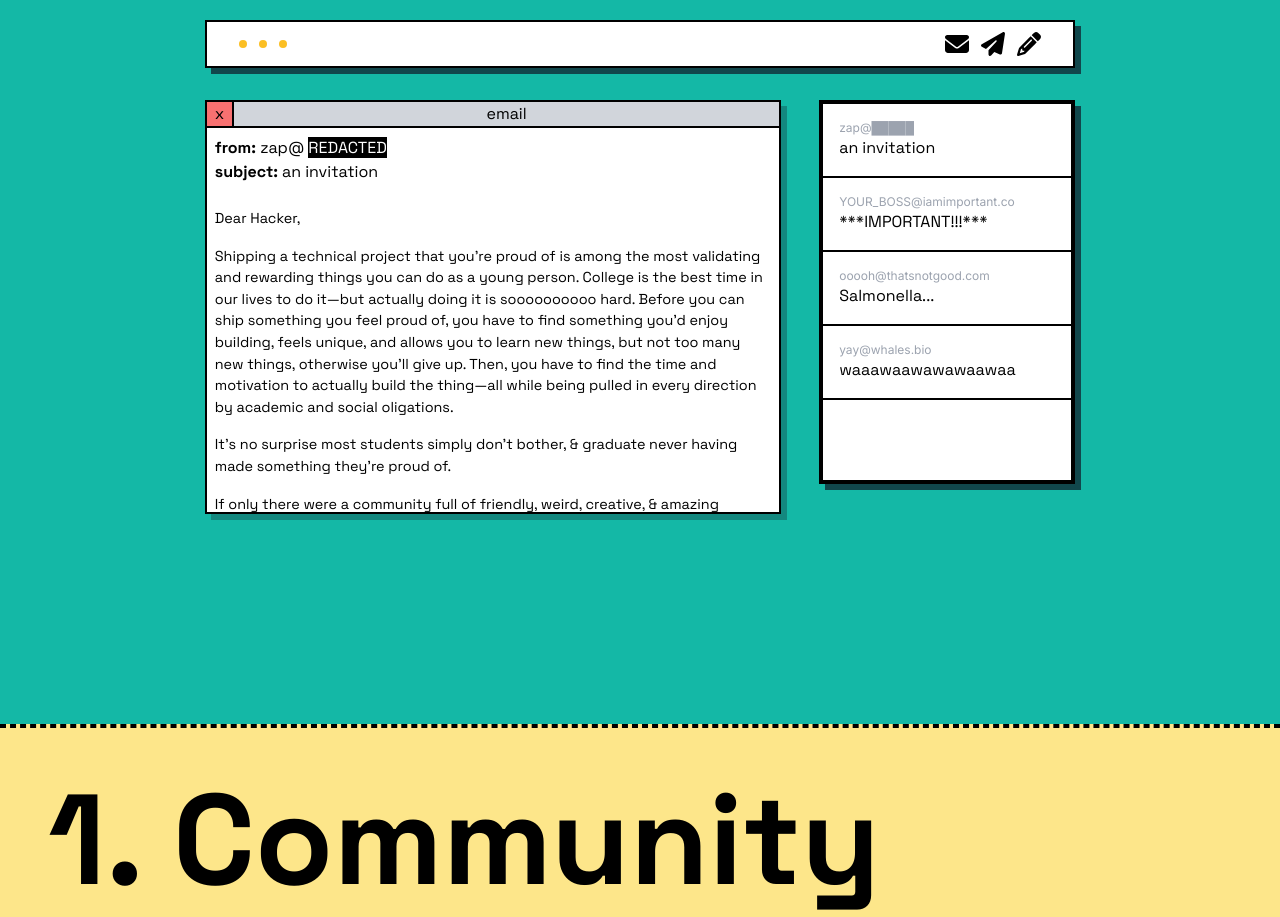
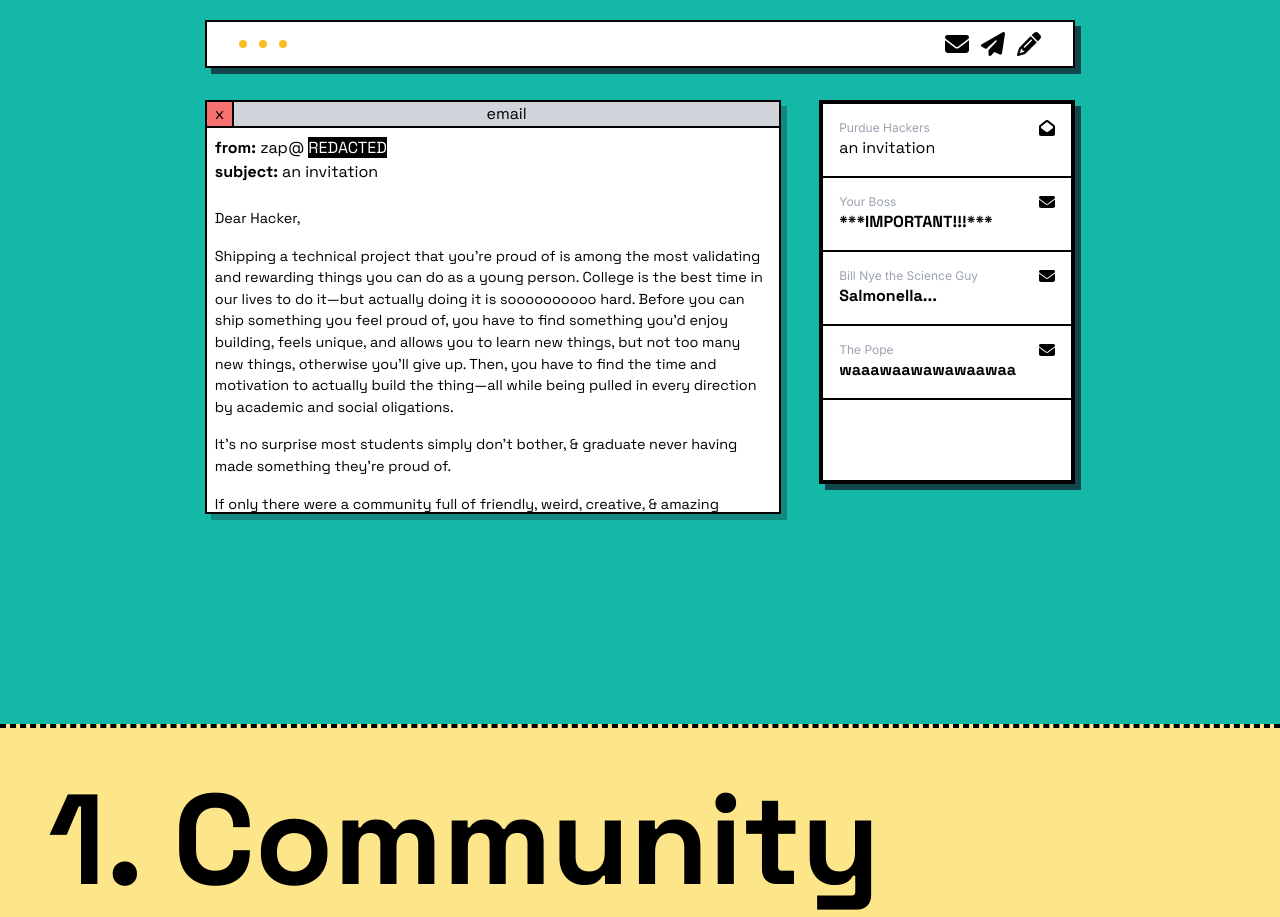
Before and after one commit to purduehackers/site, a Next.js app: page / in a window 1280 px wide. Shown: the part 880-1797 px from the top of the page. Built offline with nearby package versions, Linux system fonts and the light colour scheme.

Commit message:
added states to email listing

```diff
--- a/components/email.tsx
+++ b/components/email.tsx
@@ -4,12 +4,19 @@ import { useState, useEffect, useContext } from "react";
 import { DraggableContext, DraggableInterface } from "../context/DraggableContext";
 
 import { FontAwesomeIcon } from '@fortawesome/react-fontawesome'
-import { faEnvelope, faPaperPlane, faPencil, faCircle } from '@fortawesome/free-solid-svg-icons'
+import { faEnvelope, faPaperPlane, faPencil, faCircle, faEnvelopeOpen } from '@fortawesome/free-solid-svg-icons'
 
 import { emails } from '../utils/data';
 
 const Email = () => {
   const { draggable, setDraggable } = useContext(DraggableContext);
+
+  const [open, setOpen] = useState([true, false, false, false]);
+  const [read, setRead] = useState([true, false, false, false]);
+
+  useEffect(() => {
+    setOpen(open);
+  });
 
   return (
     <div className="bg-teal-500 min-h-screen p-24 pb-48">
@@ -34,9 +41,19 @@ const Email = () => {
               return (
                 <div
                     className="border-b-2 border-black flex flex-col bg-white w-full p-4 hover:bg-gray-100 cursor-pointer"
-                    onClick={() => i}>
-                  <p className="text-xs text-gray-400 font font-sans">{email.author}</p>
-                  <h4>{email.subject}</h4>
+                    onClick={() => {
+                      let newOpen = open;
+                      newOpen[i] = true;
+                      setOpen(newOpen => [...newOpen]);
+                    }}>
+                  <div className="flex justify-between">
+                    <div>
+                      <p className="text-xs text-gray-400 font font-sans">{email.author}</p>
+                      <h4 className={`${!open[i] && "font-bold"}`}>{email.subject}</h4>
+                    </div>
+                    {!open[i] && <FontAwesomeIcon icon={faEnvelope}/>}
+                    {open[i] && <FontAwesomeIcon icon={faEnvelopeOpen}/>}
+                  </div>
                 </div>
               );
             })}
--- a/utils/data.js
+++ b/utils/data.js
@@ -1,18 +1,22 @@
 export const emails = [
     {
         subject: 'an invitation',
-        author: 'zap@█████'
+        author: 'Purdue Hackers',
+        email: 'zap@█████',
     },
     {
         subject: '***IMPORTANT!!!***',
-        author: 'YOUR_BOSS@iamimportant.co'
+        author: 'Your Boss',
+        email: 'YOUR_BOSS@iamimportant.co'
     },
     {
         subject: 'Salmonella...',
-        author: 'ooooh@thatsnotgood.com'
+        author: 'Bill Nye the Science Guy',
+        email: 'ooooh@thatsnotgood.com'
     },
     {
         subject: 'waaawaawawawaawaa',
-        author: 'yay@whales.bio'
+        author: 'The Pope',
+        email: 'yay@whales.bio'
     },
 ];
```
